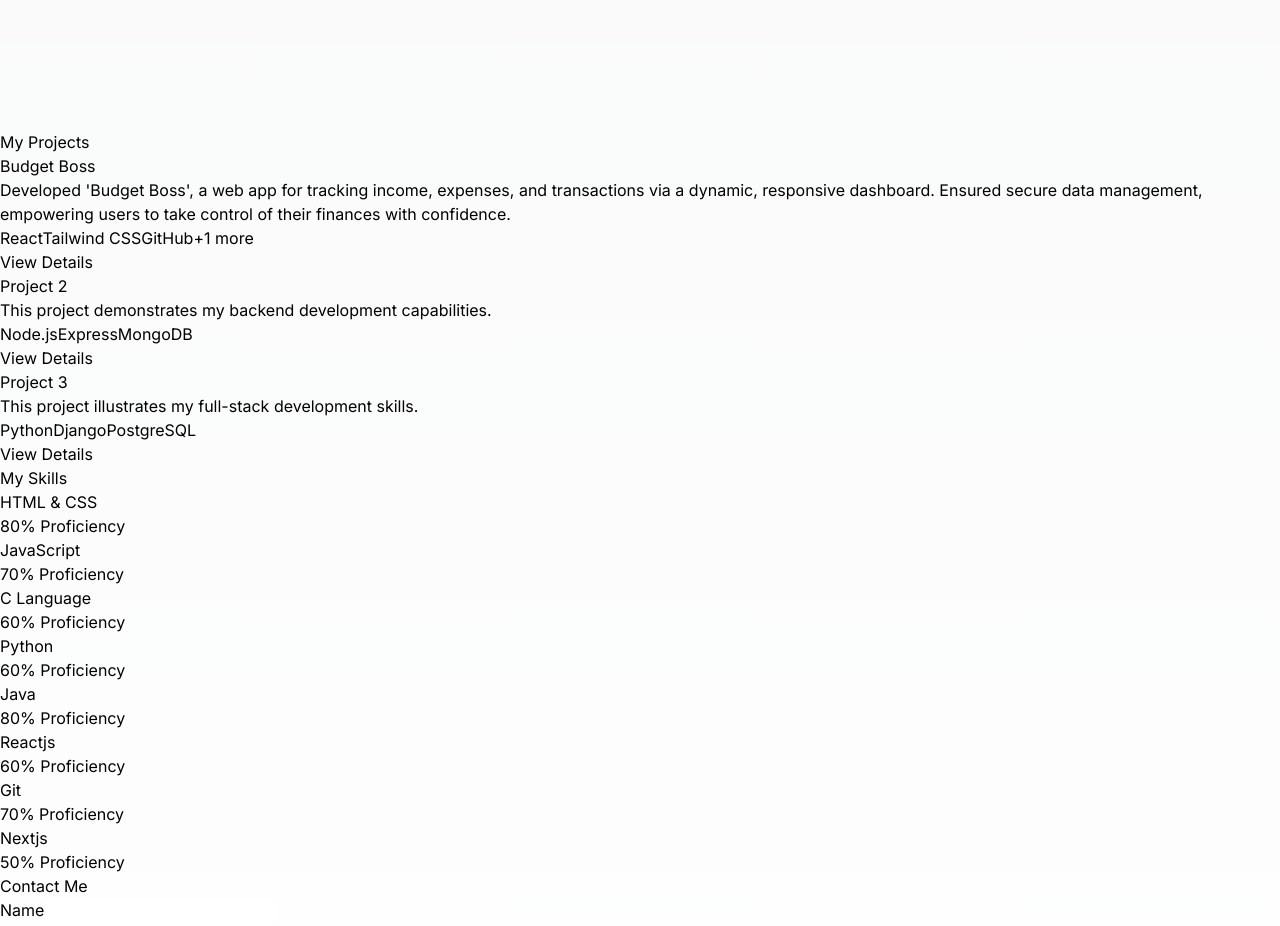
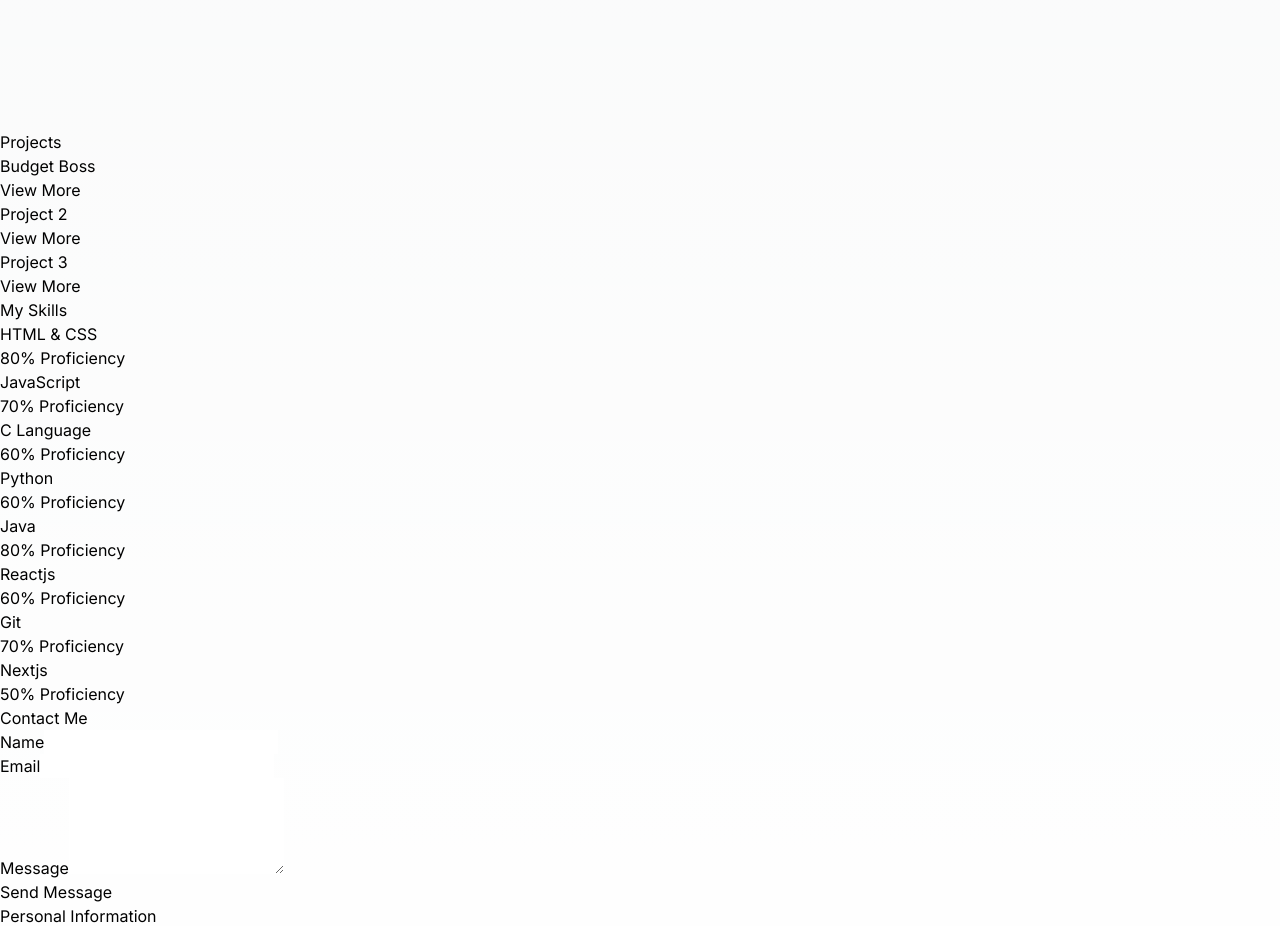
Before and after one commit to JayanthDevupalli/DevupalliJayanth-Portfolio, a Next.js app: page / in a window 1280 px wide. Shown: the part 8660-9586 px from the top of the page. Built offline with nearby package versions, Linux system fonts and the light colour scheme.

Commit message:
work for project

```diff
--- a/src/app/components/Projects.tsx
+++ b/src/app/components/Projects.tsx
@@ -1,14 +1,13 @@
 "use client"
 
-import { useState, useRef } from "react"
+import { useState } from "react"
 import { motion, AnimatePresence } from "framer-motion"
-import Image, { type StaticImageData } from "next/image"
-import { useInView } from "react-intersection-observer"
-import bb1 from "../assets/bb1.png"
-import bb2 from "../assets/bb2.png"
-import bb3 from "../assets/bb3.png"
-import bb4 from "../assets/bb4.jpg"
-import bb5 from "../assets/bb5.jpg"
+import Image, { StaticImageData } from "next/image"
+import bb1 from '../assets/bb1.png'
+import bb2  from '../assets/bb2.png';
+import bb3 from '../assets/bb3.png';
+import bb4 from '../assets/bb4.jpg';
+import bb5 from '../assets/bb5.jpg';
 
 const projectsData = [
   {
@@ -16,191 +15,142 @@ const projectsData = [
     description:
       "Developed 'Budget Boss', a web app for tracking income, expenses, and transactions via a dynamic, responsive dashboard. Ensured secure data management, empowering users to take control of their finances with confidence.",
     technologies: ["React", "Tailwind CSS", "GitHub", "Google Firebase"],
-    images: [bb1, bb2, bb3, bb4, bb5],
+    images: [bb1,bb2,bb3,bb4,bb5],
   },
   {
     title: "Project 2",
     description: "This project demonstrates my backend development capabilities.",
     technologies: ["Node.js", "Express", "MongoDB"],
-    images: [bb2, bb3],
+    images: [bb2,bb3],
   },
   {
     title: "Project 3",
     description: "This project illustrates my full-stack development skills.",
     technologies: ["Python", "Django", "PostgreSQL"],
-    images: [bb4, bb5, bb1],
+    images: [bb4,bb5,bb1],
   },
 ]
 
 const Projects = () => {
+  // const [selectedProject, setSelectedProject] = useState(null)
   const [selectedProject, setSelectedProject] = useState<{
-    title: string
-    description: string
-    technologies: string[]
-    images: string[] | StaticImageData[]
-  } | null>(null)
+    title: string;
+    description: string;
+    technologies: string[];
+    images: string[] | StaticImageData[];
+  } | null>(null);
 
   return (
     <section id="projects" className="py-20 bg-gray-50 relative overflow-hidden">
-      {/* Background with Gradient and Blur Effect */}
-      <div className="absolute top-0 left-0 w-full h-full bg-gradient-to-br from-blue-200 via-purple-200 to-pink-200 opacity-50 z-[-1]"></div>
-      <div className="absolute top-0 left-0 w-full h-full backdrop-blur-xl bg-white/30 z-[-2]"></div>
+      {/* Background with Gradient and Blur Effect (Light Gradient) */}
+      <div className="absolute top-0 left-0 w-full h-full bg-gradient-to-r from-blue-200 via-pink-200 to-white opacity-50 z-[-1]"></div>
+      <div className="absolute top-0 left-0 w-full h-full backdrop-blur-md bg-white/10 z-[-2]"></div>
 
       <div className="container mx-auto px-6 lg:px-12">
-        <motion.h2
-          initial={{ opacity: 0, y: -20 }}
-          animate={{ opacity: 1, y: 0 }}
-          transition={{ duration: 0.6 }}
-          className="text-5xl font-bold mb-16 text-center text-gray-900"
-        >
-          My Projects
-        </motion.h2>
+        <h2 className="text-4xl font-bold mb-12 text-center text-gray-900">Projects</h2>
 
         {/* Projects Grid */}
-        <div className="grid grid-cols-1 md:grid-cols-2 lg:grid-cols-3 gap-12">
+        <div className="grid grid-cols-1 sm:grid-cols-2 lg:grid-cols-3 gap-10">
           {projectsData.map((project, index) => (
-            <ProjectCard key={index} project={project} index={index} setSelectedProject={setSelectedProject} />
+            <motion.div
+              key={index}
+              initial={{ opacity: 0, scale: 0.9 }}
+              animate={{ opacity: 1, scale: 1 }}
+              transition={{ duration: 0.5, delay: index * 0.2 }}
+              whileHover={{ scale: 1.03 }}
+              className="bg-white rounded-3xl overflow-hidden shadow-xl transition-all duration-300"
+            >
+              {/* Project Image */}
+              <div className="relative w-full h-56">
+                <Image
+                  src={project.images[index]}
+                  alt={project.title}
+                  fill
+                  style={{ objectFit: "cover" }}
+                  sizes="(max-width: 768px) 100vw, (max-width: 1200px) 50vw, 33vw"
+                />
+              </div>
+
+              {/* Project Content */}
+              <div className="p-6 md:p-8">
+                <h3 className="text-2xl font-semibold text-gray-900 mb-3">{project.title}</h3>
+
+                {/* View More Button */}
+                <motion.button
+                  onClick={() => setSelectedProject(project)}
+                  whileHover={{ scale: 1.05 }}
+                  whileTap={{ scale: 0.95 }}
+                  className="inline-block bg-blue-600 text-white px-5 py-2.5 rounded-full hover:bg-blue-700 transition duration-300"
+                >
+                  View More
+                </motion.button>
+              </div>
+            </motion.div>
           ))}
         </div>
       </div>
 
-      {/* Project Modal */}
+      {/* Popup Modal */}
       <AnimatePresence>
-        {selectedProject && <ProjectModal project={selectedProject} onClose={() => setSelectedProject(null)} />}
+        {selectedProject && (
+          <motion.div
+            initial={{ opacity: 0 }}
+            animate={{ opacity: 1 }}
+            exit={{ opacity: 0 }}
+            className="fixed inset-0 flex items-center justify-center bg-black bg-opacity-50 z-50"
+            onClick={() => setSelectedProject(null)}
+          >
+            <motion.div
+              initial={{ scale: 0.8 }}
+              animate={{ scale: 1 }}
+              exit={{ scale: 0.8 }}
+              className="bg-white p-8 md:p-10 rounded-3xl shadow-xl w-full max-w-4xl h-auto relative"
+              onClick={(e) => e.stopPropagation()}
+            >
+              {/* Close Button */}
+              <button
+                className="absolute top-4 right-4 text-gray-600 hover:text-gray-900 text-2xl"
+                onClick={() => setSelectedProject(null)}
+              >
+                ✖
+              </button>
+
+              {/* Project Title */}
+              <h3 className="text-4xl font-bold mb-6">{selectedProject.title}</h3>
+
+              {/* Description */}
+              <p className="text-gray-700 text-lg mb-6">{selectedProject.description}</p>
+
+              {/* Technologies Used */}
+              <h4 className="text-xl font-semibold text-gray-900 mb-4">Technologies Used:</h4>
+              <ul className="flex flex-wrap gap-3 mb-6">
+                {selectedProject.technologies.map((tech, index) => (
+                  <li key={index} className="bg-blue-100 text-blue-600 px-4 py-2 rounded-full text-sm">
+                    {tech}
+                  </li>
+                ))}
+              </ul>
+
+              {/* Image Gallery (Scrolling) */}
+              <div className="overflow-x-auto whitespace-nowrap flex gap-6 py-4">
+                {selectedProject.images.map((img, index) => (
+                  <div key={index} className="w-60 h-40 relative flex-shrink-0">
+                    <Image
+                      src={img}
+                      alt={`Project Image ${index}`}
+                      fill
+                      style={{ objectFit: "cover" }}
+                      sizes="240px"
+                    />
+                  </div>
+                ))}
+              </div>
+            </motion.div>
+          </motion.div>
+        )}
       </AnimatePresence>
     </section>
   )
 }
 
-const ProjectCard = ({ project, index, setSelectedProject }) => {
-  const [ref, inView] = useInView({
-    threshold: 0.1,
-    triggerOnce: true,
-  })
-
-  return (
-    <motion.div
-      ref={ref}
-      initial={{ opacity: 0, y: 50 }}
-      animate={inView ? { opacity: 1, y: 0 } : { opacity: 0, y: 50 }}
-      transition={{ duration: 0.6, delay: index * 0.2 }}
-      className="bg-white rounded-3xl overflow-hidden shadow-xl transition-all duration-300 transform hover:scale-105"
-    >
-      {/* Project Image */}
-      <div className="relative w-full h-64 overflow-hidden">
-        <Image
-          src={project.images[0] || "/placeholder.svg"}
-          alt={project.title}
-          fill
-          style={{ objectFit: "cover" }}
-          sizes="(max-width: 768px) 100vw, (max-width: 1200px) 50vw, 33vw"
-        />
-        <div className="absolute inset-0 bg-gradient-to-t from-black/70 to-transparent"></div>
-        <h3 className="absolute bottom-4 left-4 text-2xl font-bold text-white">{project.title}</h3>
-      </div>
-
-      {/* Project Content */}
-      <div className="p-6">
-        <p className="text-gray-600 mb-4 line-clamp-3">{project.description}</p>
-        <div className="flex flex-wrap gap-2 mb-4">
-          {project.technologies.slice(0, 3).map((tech, i) => (
-            <span key={i} className="bg-blue-100 text-blue-600 px-3 py-1 rounded-full text-sm">
-              {tech}
-            </span>
-          ))}
-          {project.technologies.length > 3 && (
-            <span className="bg-gray-100 text-gray-600 px-3 py-1 rounded-full text-sm">
-              +{project.technologies.length - 3} more
-            </span>
-          )}
-        </div>
-        <motion.button
-          onClick={() => setSelectedProject(project)}
-          whileHover={{ scale: 1.05 }}
-          whileTap={{ scale: 0.95 }}
-          className="w-full bg-blue-600 text-white px-5 py-2.5 rounded-full hover:bg-blue-700 transition duration-300"
-        >
-          View Details
-        </motion.button>
-      </div>
-    </motion.div>
-  )
-}
-
-const ProjectModal = ({ project, onClose }) => {
-  const modalRef = useRef(null)
-
-  return (
-    <motion.div
-      initial={{ opacity: 0 }}
-      animate={{ opacity: 1 }}
-      exit={{ opacity: 0 }}
-      className="fixed inset-0 flex items-center justify-center bg-black bg-opacity-75 z-50 p-4"
-      onClick={onClose}
-    >
-      <motion.div
-        ref={modalRef}
-        initial={{ scale: 0.9, y: 50 }}
-        animate={{ scale: 1, y: 0 }}
-        exit={{ scale: 0.9, y: 50 }}
-        transition={{ type: "spring", damping: 15 }}
-        className="bg-white rounded-3xl shadow-2xl w-full max-w-4xl max-h-[90vh] overflow-y-auto"
-        onClick={(e) => e.stopPropagation()}
-      >
-        <div className="sticky top-0 z-10 bg-white border-b border-gray-200">
-          <div className="flex justify-between items-center p-6">
-            <h3 className="text-3xl font-bold text-gray-900">{project.title}</h3>
-            <button
-              onClick={onClose}
-              className="text-gray-500 hover:text-gray-700 transition duration-150"
-              aria-label="Close modal"
-            >
-              <svg className="w-6 h-6" fill="none" viewBox="0 0 24 24" stroke="currentColor">
-                <path strokeLinecap="round" strokeLinejoin="round" strokeWidth={2} d="M6 18L18 6M6 6l12 12" />
-              </svg>
-            </button>
-          </div>
-        </div>
-
-        <div className="p-6">
-          {/* Image Gallery */}
-          <div className="mb-8">
-            <div className="flex gap-4 overflow-x-auto pb-4 snap-x">
-              {project.images.map((img, index) => (
-                <div key={index} className="flex-shrink-0 w-80 h-48 snap-center">
-                  <Image
-                    src={img || "/placeholder.svg"}
-                    alt={`${project.title} screenshot ${index + 1}`}
-                    width={320}
-                    height={192}
-                    className="rounded-lg object-cover w-full h-full"
-                  />
-                </div>
-              ))}
-            </div>
-          </div>
-
-          {/* Project Description */}
-          <div className="mb-8">
-            <h4 className="text-xl font-semibold mb-2">Description</h4>
-            <p className="text-gray-700">{project.description}</p>
-          </div>
-
-          {/* Technologies Used */}
-          <div>
-            <h4 className="text-xl font-semibold mb-2">Technologies Used</h4>
-            <div className="flex flex-wrap gap-2">
-              {project.technologies.map((tech, index) => (
-                <span key={index} className="bg-blue-100 text-blue-600 px-3 py-1 rounded-full text-sm">
-                  {tech}
-                </span>
-              ))}
-            </div>
-          </div>
-        </div>
-      </motion.div>
-    </motion.div>
-  )
-}
-
-export default Projects
+export default Projects;
```
